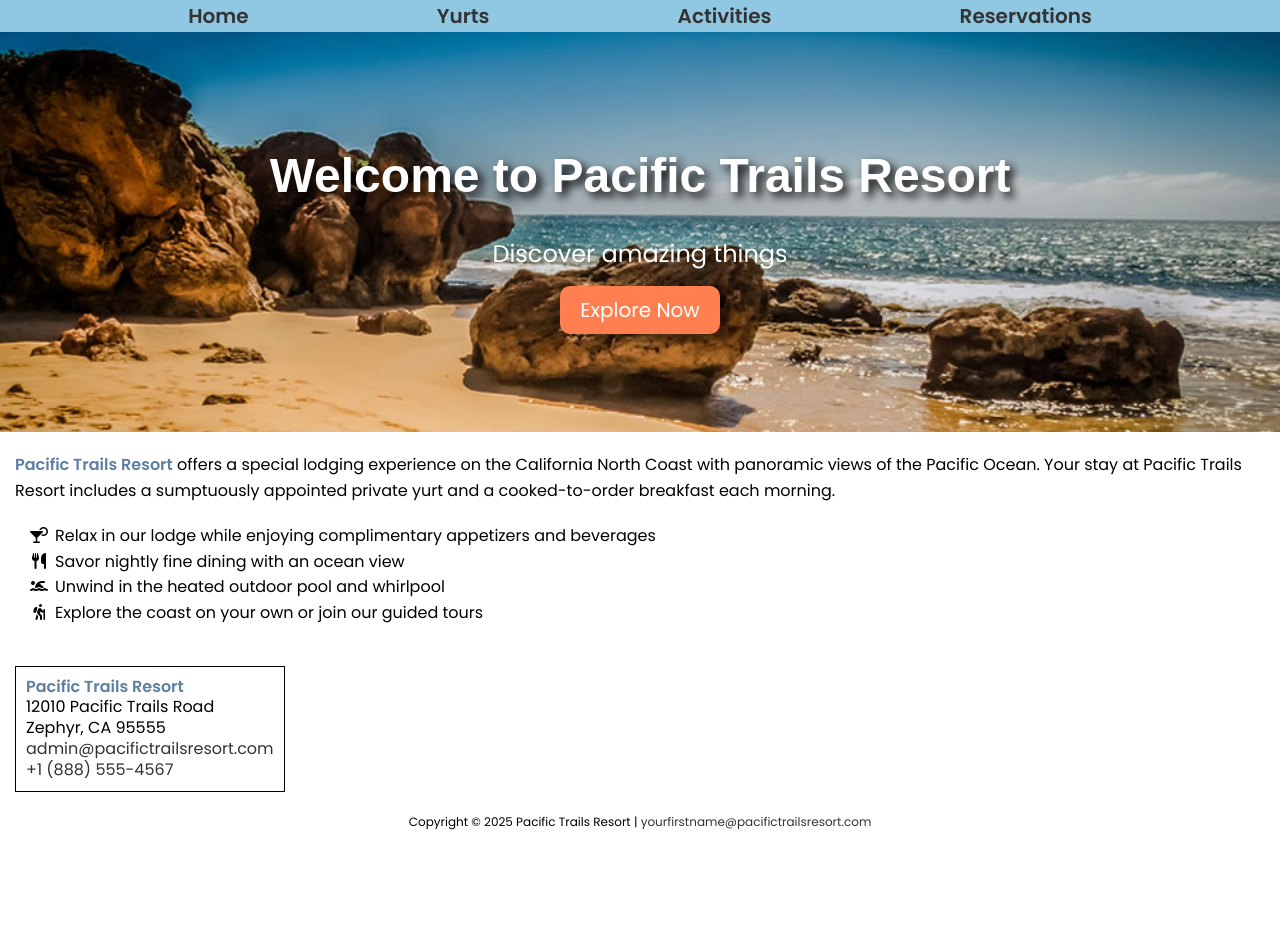
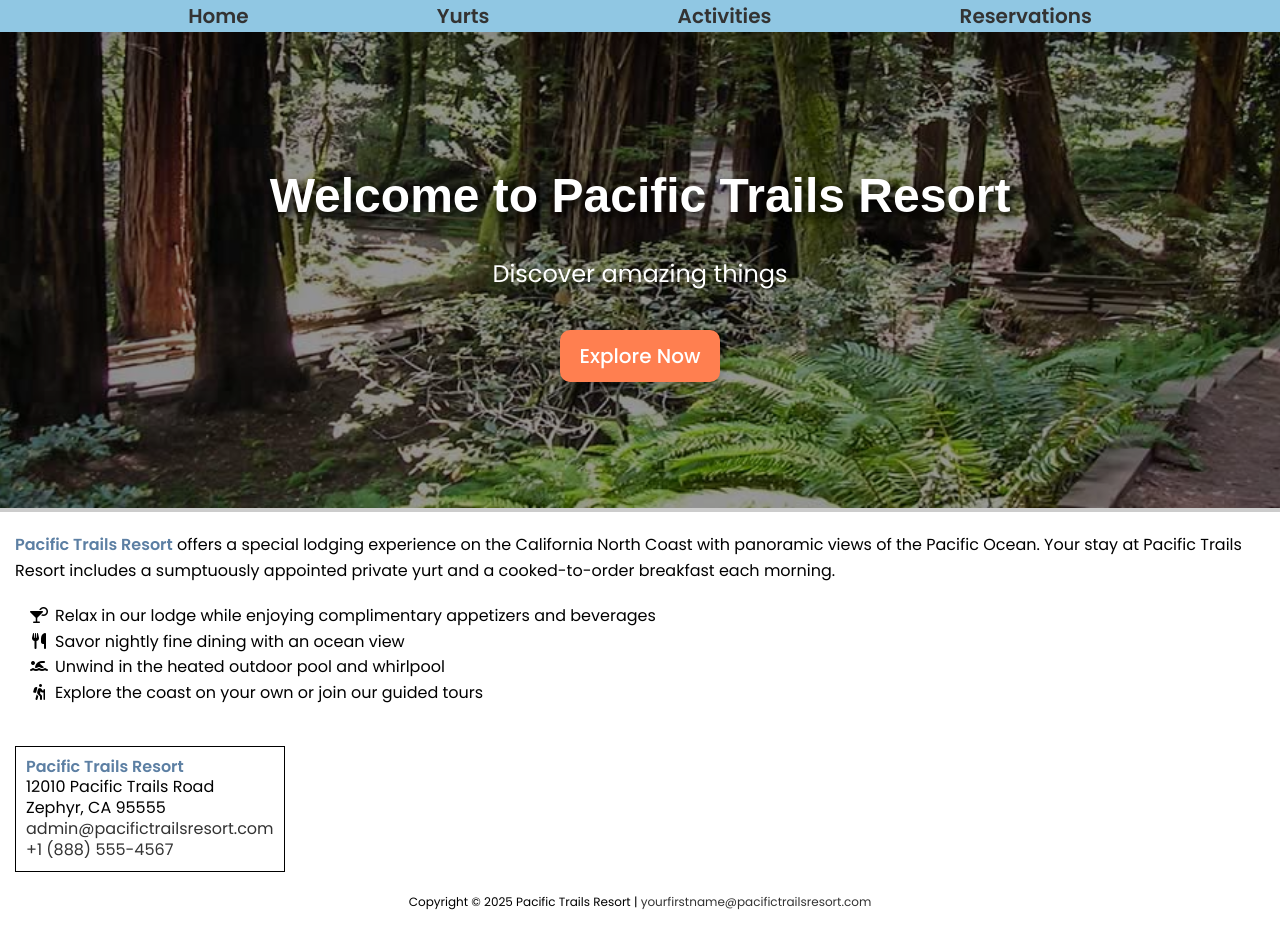
Before and after one commit to SsunSa/lesson04, a plain HTML site: page index.html in a window 1280 px wide. Before the commit the page ends 851 px from the top, so only its background shows below. Drawn offline with Linux system fonts and the light colour scheme; files whose address does not match are found by name; a web font is replaced by a local one.

Commit message:
Add files via upload

```diff
--- a/index.html
+++ b/index.html
@@ -19,13 +19,15 @@
             <li><a href="reservations.html">Reservations</a></li>
         </ul>
     </nav>
-  <div class="hero-image hero-home-image">
-    <div class="hero-text">
-      <h1>Welcome to Pacific Trails Resort</h1>
-      <p>Discover amazing things</p>
-      <a href="reservations.html" class="btn btn-primary">Explore Now</a>
+    <div class="hero-image">
+      <img src="trail.jpg" alt="Trail at Pacific Trails Resort" class="hero-img">
+      <div class="hero-text">
+        <h1>Welcome to Pacific Trails Resort</h1>
+        <p>Discover amazing things</p>
+        <a href="reservations.html" class="btn btn-primary">Explore Now</a>
+      </div>
     </div>
-</div>
+
 <div class="container-fluid">
 <main>
 <p><span class="resort">Pacific Trails Resort</span> offers a special lodging experience on the California North Coast with panoramic views of the Pacific Ocean. Your stay at Pacific Trails Resort includes a sumptuously appointed private yurt and a cooked-to-order breakfast each morning.</p>
--- a/styles.css
+++ b/styles.css
@@ -56,6 +56,7 @@ footer {
 }
 .hero-home-image {
   background-image: url('images/coast.jpg'); /* Sets background image */
+
 }
 .hero-activities-image {
   background-image: url('images/trail.jpg'); /* Sets background image */
@@ -212,3 +213,164 @@ button:hover {
     padding: 8px 16px; /* Reduces button padding */
   }
 }
+
+.hero-image {
+  position: relative;
+  height: 50vh;
+  display: flex;
+  justify-content: center;
+  align-items: center;
+  text-align: center;
+  color: white;
+  overflow: hidden;
+}
+
+.hero-img {
+  position: absolute;
+  top: 0;
+  left: 0;
+  width: 100%;
+  height: 100%;
+  object-fit: cover;
+  z-index: 0;
+}
+
+.hero-text {
+  position: relative;
+  z-index: 1;
+}
+.hero-image {
+  position: relative;
+  height: 50vh;
+  overflow: hidden;
+  display: flex;
+  justify-content: center;
+  align-items: center;
+  text-align: center;
+  padding: 20px;
+  border-bottom: 4px solid #ccc;
+}
+
+.hero-img {
+  position: absolute;
+  top: 0;
+  left: 0;
+  width: 100%;
+  height: 100%;
+  object-fit: cover;
+  z-index: 0;
+  filter: brightness(0.6); /* optional for better text contrast */
+}
+
+.hero-text {
+  position: relative;
+  z-index: 1;
+  color: white;
+  padding: 1rem;
+}
+
+.btn-primary {
+  background-color: #006666;
+  color: white;
+  padding: 0.6rem 1.2rem;
+  text-decoration: none;
+  border-radius: 8px;
+  display: inline-block;
+  margin-top: 1rem;
+  font-weight: 500;
+  transition: background-color 0.3s ease;
+}
+
+.btn-primary:hover {
+  background-color: #004d4d;
+}
+.hero-image {
+  position: relative;
+  height: 50vh;
+  overflow: hidden;
+  display: flex;
+  justify-content: center;
+  align-items: center;
+  text-align: center;
+  padding: 20px;
+  border-bottom: 4px solid #ccc;
+}
+
+.hero-img {
+  position: absolute;
+  top: 0;
+  left: 0;
+  width: 100%;
+  height: 100%;
+  object-fit: cover;
+  z-index: 0;
+  filter: brightness(0.6);
+}
+
+.hero-text {
+  position: relative;
+  z-index: 1;
+  color: white;
+  padding: 1rem;
+}
+
+.btn-primary {
+  background-color: #006666;
+  color: white;
+  padding: 0.6rem 1.2rem;
+  text-decoration: none;
+  border-radius: 8px;
+  display: inline-block;
+  margin-top: 1rem;
+  font-weight: 500;
+  transition: background-color 0.3s ease;
+}
+
+.btn-primary:hover {
+  background-color: #004d4d;
+}
+.hero-image {
+  position: relative;
+  height: 60vh;
+  overflow: hidden;
+  display: flex;
+  justify-content: center;
+  align-items: center;
+  text-align: center;
+  padding: 20px;
+  border-bottom: 4px solid #ccc;
+}
+
+.hero-img {
+  position: absolute;
+  top: 0;
+  left: 0;
+  width: 100%;
+  height: 100%;
+  object-fit: cover;
+  z-index: 0;
+  filter: brightness(0.6);
+}
+
+.hero-text {
+  position: relative;
+  z-index: 1;
+  color: white;
+  padding: 1rem;
+}
+
+.btn-primary {
+  background-color: #006666;
+  color: white;
+  padding: 0.6rem 1.2rem;
+  text-decoration: none;
+  border-radius: 8px;
+  display: inline-block;
+  margin-top: 1rem;
+  font-weight: 500;
+  transition: background-color 0.3s ease;
+}
+
+.btn-primary:hover {
+  background-color: #004d4d;
+}
```
Also changed, not shown: activities.html (+4 -2 lines), reservations.html (+5 -1 lines), yurts.html (+4 -1 lines).
